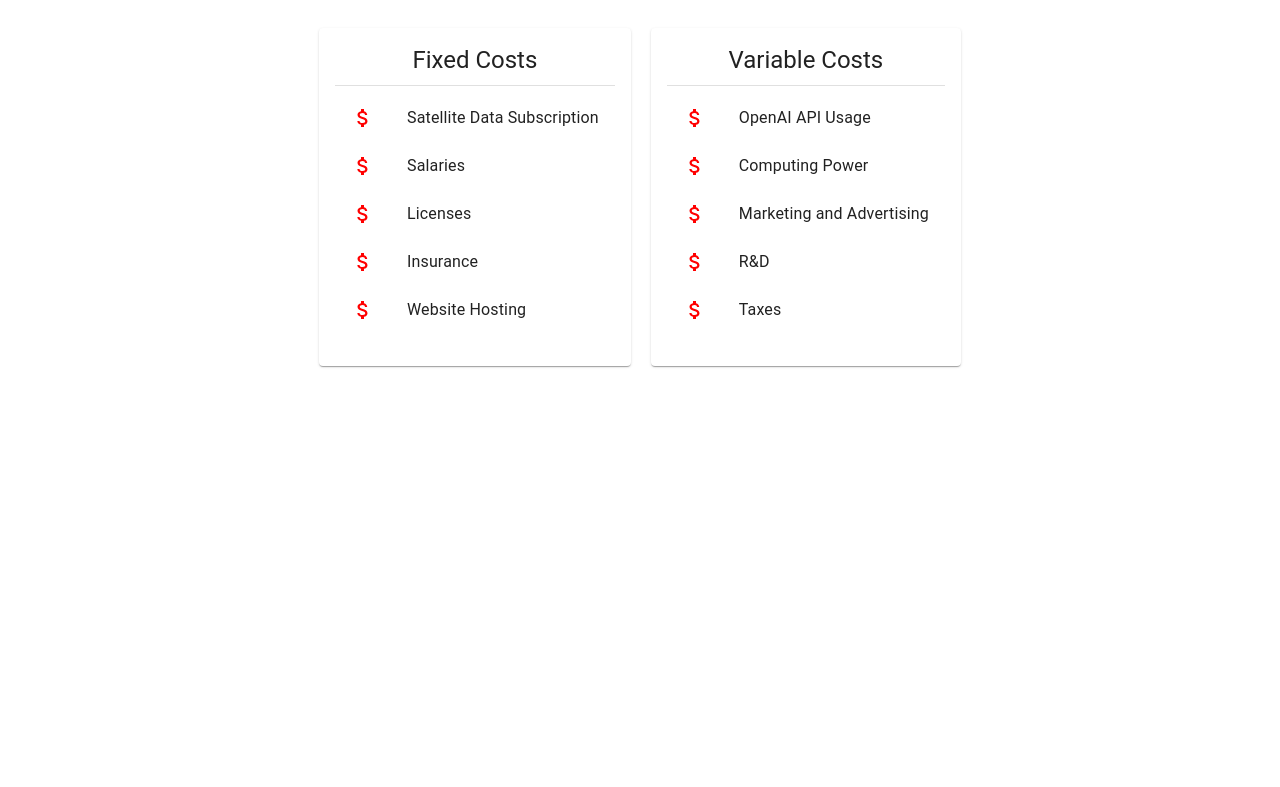
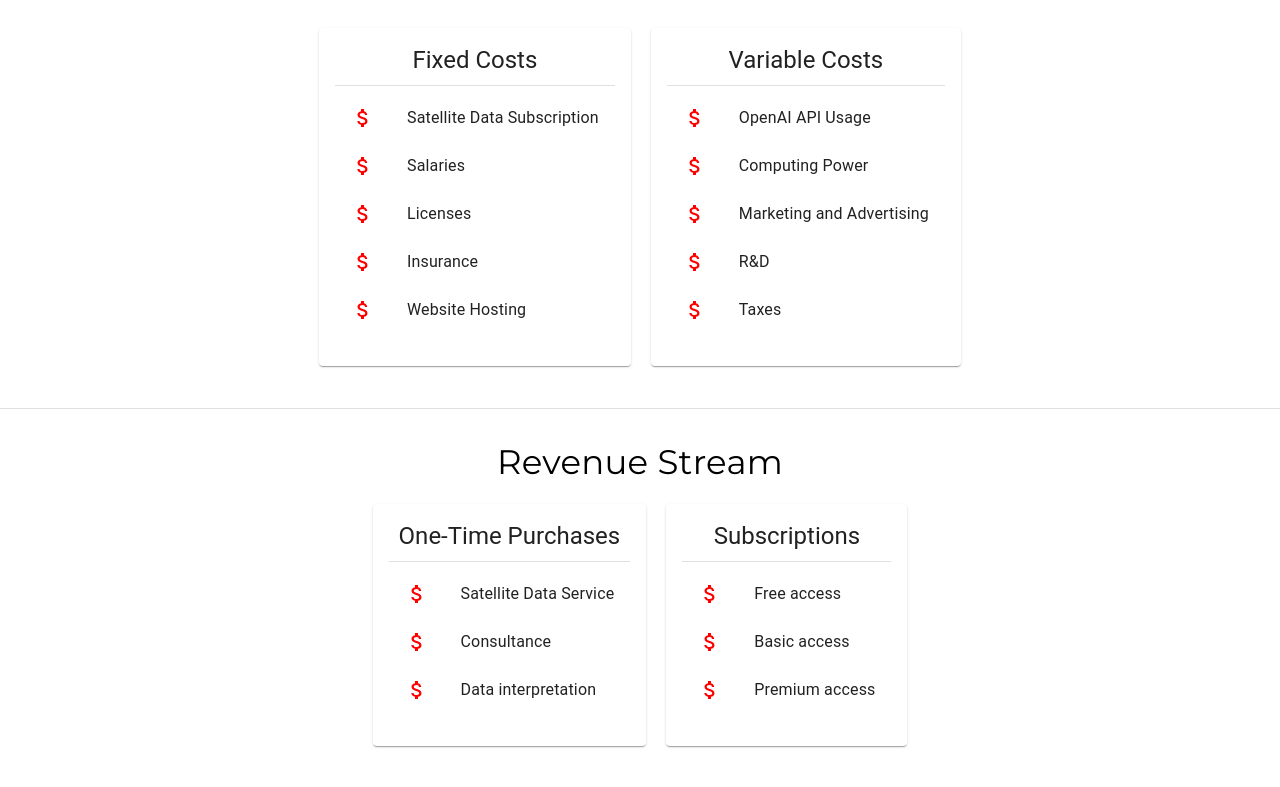
Before and after one commit to ifrimenco/sirius_fiki, a React (Create React App) app: page / in a window 1280 px wide. Shown: the part 3473-4260 px from the top of the page. Before the commit the page ends 3849 px from the top, so only its background shows below. Built offline with nearby package versions, Linux system fonts and the light colour scheme.

Commit message:
Add revenue stream

```diff
--- a/public/projectData.json
+++ b/public/projectData.json
@@ -54,5 +54,15 @@
       "name": "Variable Costs",
       "items": ["OpenAI API Usage", "Computing Power", "Marketing and Advertising", "R&D", "Taxes"]
     }
+  ],
+  "revenueStream": [
+    {
+      "name": "One-Time Purchases",
+      "items": ["Satellite Data Service", "Consultance", "Data interpretation"]
+    },
+    {
+      "name": "Subscriptions",
+      "items": ["Free access", "Basic access", "Premium access"]
+    }
   ]
 }
--- a/src/App.js
+++ b/src/App.js
@@ -13,6 +13,7 @@ import NavBar from './Components/NavBar'
 import Typography from '@mui/material/Typography';
 import axios from 'axios';
 import CostStructure from './Components/CostStructure';
+import RevenueStream from './Components/RevenueStream';
 
 function App() {
 
@@ -59,6 +60,8 @@ function App() {
         <KeyMetrics metrics={projectData.metrics}/>
         <HorizontalDivider/>
         <CostStructure costStructureData={projectData.costStructure}/>
+        <HorizontalDivider/>
+        <RevenueStream revenueStreamData={projectData.revenueStream}/>
       </div>
       )}
     </div>
--- /dev/null
+++ b/src/Components/RevenueStream.js
@@ -0,0 +1,31 @@
+import React from 'react';
+import Box from '@mui/material/Box';
+import Typography from '@mui/material/Typography';
+import RevenueStreamCard from './RevenueStreamCard';
+
+const RevenueStream = ({ revenueStreamData }) => {
+  const containerStyle = {
+    minHeight: '45vh',
+  };
+
+  const titleStyle = {
+    fontFamily: 'Montserrat, sans-serif',
+  };
+
+  return (
+    <div style={containerStyle}>
+      <Typography variant="h4" gutterBottom style={titleStyle}>
+        Revenue Stream
+      </Typography>
+    <Box sx={{ display: 'flex', justifyContent: 'center', flexWrap: 'wrap' }}>
+      {revenueStreamData.map((costBranch, index) => (
+        <div key={index} style={{ margin: '10px' }}>
+          <RevenueStreamCard costBranch={costBranch} />
+        </div>
+      ))}
+    </Box>
+    </div>
+  );
+};
+
+export default RevenueStream;
--- /dev/null
+++ b/src/Components/RevenueStreamCard.js
@@ -0,0 +1,38 @@
+import * as React from 'react';
+import Card from '@mui/material/Card';
+import CardActions from '@mui/material/CardActions';
+import CardContent from '@mui/material/CardContent';
+import CardMedia from '@mui/material/CardMedia';
+import Button from '@mui/material/Button';
+import Typography from '@mui/material/Typography';
+import { Divider, List, ListItem, ListItemIcon, ListItemText } from '@mui/material';
+import AttachMoneyIcon from '@mui/icons-material/AttachMoney';
+
+const RevenueStreamCard = ({ costBranch }) => {
+  return (
+    <Card sx={{ maxWidth: 345 }}>
+      <CardContent>
+        <Typography gutterBottom variant="h5" component="div">
+          {costBranch.name}
+        </Typography>
+        <Divider/>
+        <List>
+        {costBranch.items.map((item) => (
+            <ListItem>
+              <ListItemIcon>
+                <AttachMoneyIcon sx={{color: 'red'}}/>
+              </ListItemIcon>
+              <ListItemText>
+                {item}
+              </ListItemText>
+            </ListItem>
+          ))}
+
+        </List>
+        </CardContent>
+
+    </Card>
+  );
+}
+
+export default RevenueStreamCard;
```
